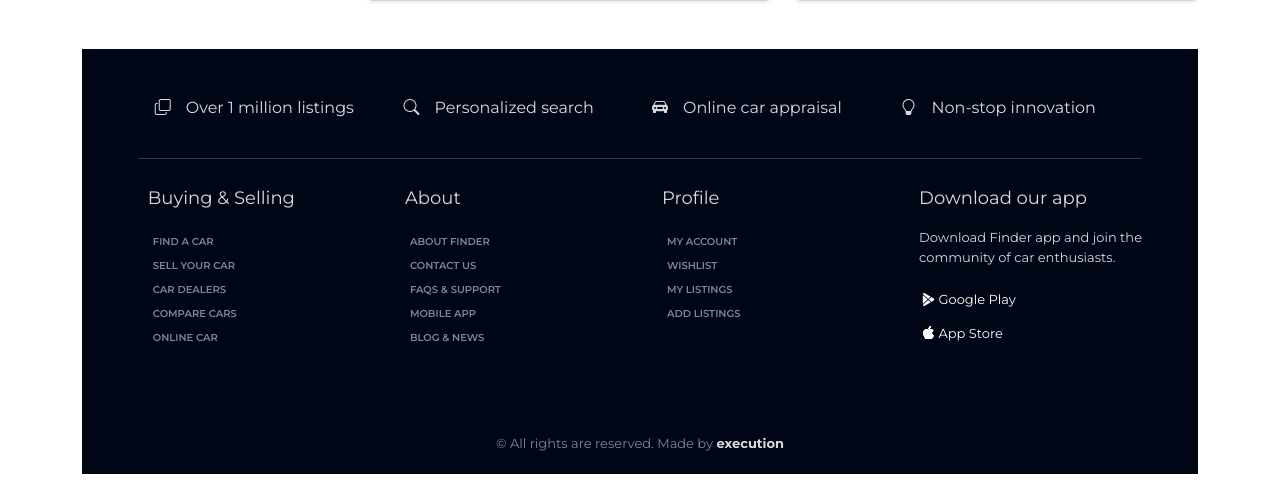
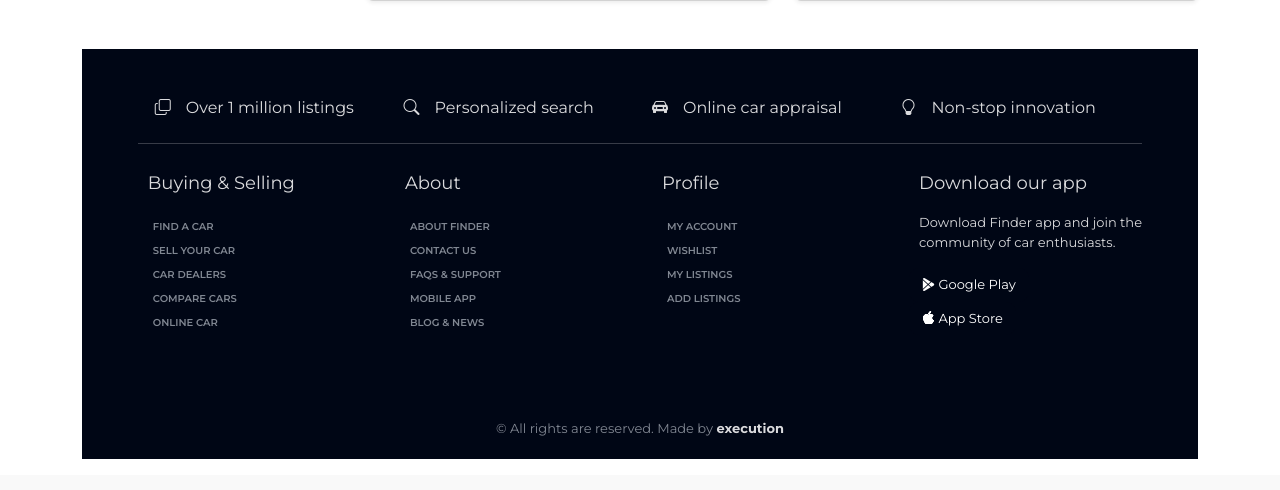
Before and after one commit to drenxhyliqi/WEB24_GR16, a PHP site: page /cars.php in a window 1280 px wide. Shown: the part 1047-1537 px from the top of the page. After the commit the page ends 1506 px from the top, so only its background shows below. Run offline with PHP 8.4, Linux system fonts and the light colour scheme.

Commit message:
Fix CSS padding issues and correct stylesheet link path in cars page

```diff
--- a/assets/cars.css
+++ b/assets/cars.css
@@ -96,7 +96,7 @@ ul li a {
 .footer-info {
     background-color: #000615;
     color: rgba(255, 255, 255, 0.855);
-    padding: 0 5%;
+    padding: 0 5% 0;
 }
 
 .footer-lists p {
@@ -119,7 +119,7 @@ ul li a {
 .footer-info-content {
     margin: 5px;
     padding-top: 40px;
-    padding-bottom: 15px;
+    padding-bottom: 0;
 }
 
 .footer-info-content span {
--- a/cars.php
+++ b/cars.php
@@ -11,7 +11,7 @@
     <link href="https://cdn.jsdelivr.net/npm/bootstrap@5.3.3/dist/css/bootstrap.min.css" rel="stylesheet">
     <link rel="stylesheet" href="https://cdn.jsdelivr.net/npm/bootstrap-icons@1.11.3/font/bootstrap-icons.min.css">
     <!-- Custom CSS -->
-    <link href="/assets/cars.css" rel="stylesheet">
+    <link href="assets/cars.css" rel="stylesheet">
     <!-- Bootstrap Icons -->
     <link rel="stylesheet" href="https://cdn.jsdelivr.net/npm/bootstrap-icons@1.11.0/font/bootstrap-icons.css">
 </head>
```
